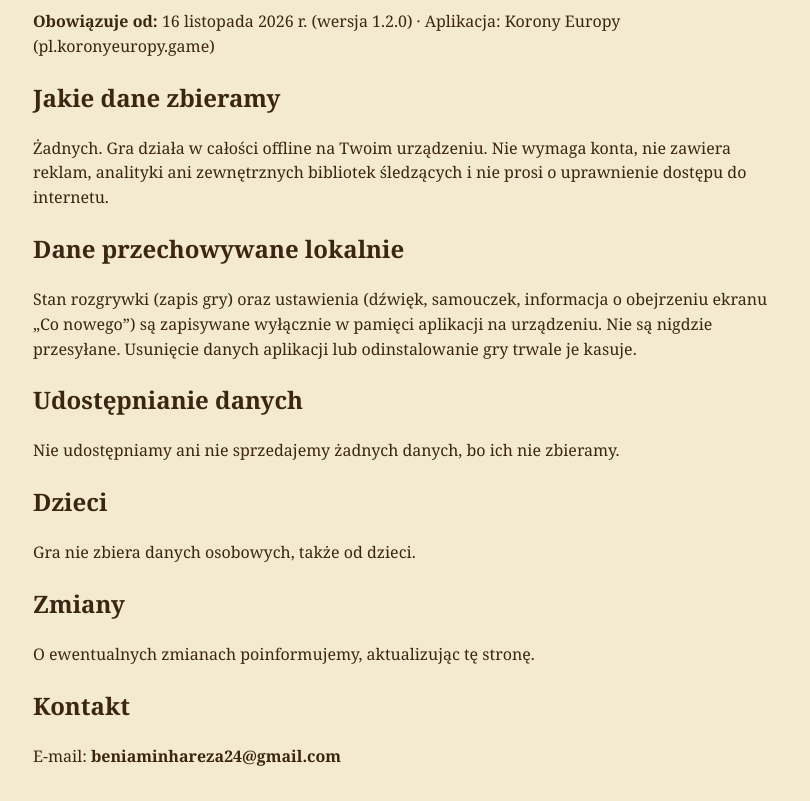
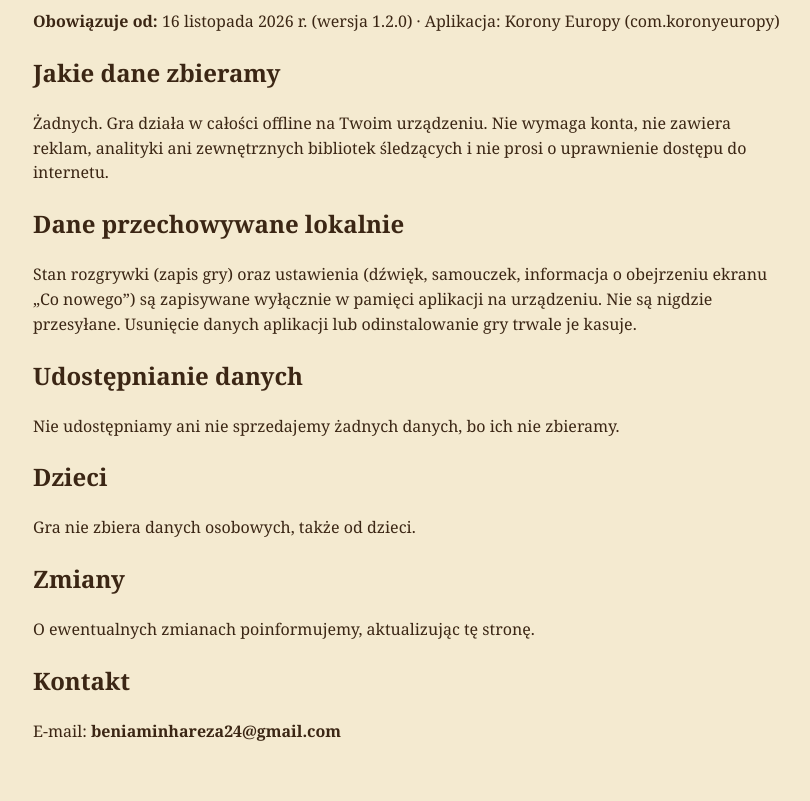
Before and after one commit to Benek2616/korony-europy, a plain HTML site: page index.html in a window 1280 px wide. Shown: the part 94-895 px from the top of the page, without its empty margins (227-1037 px from the left). After the commit the page ends 870 px from the top, so only its background shows below. Drawn offline with Linux system fonts and the light colour scheme.

Commit message:
Polityka: pakiet com.koronyeuropy

```diff
--- a/index.html
+++ b/index.html
@@ -1,7 +1,7 @@
 <!doctype html><html lang="pl"><head><meta charset="utf-8"><meta name="viewport" content="width=device-width,initial-scale=1"><title>Korony Europy – Polityka prywatności</title>
 <style>body{font-family:Georgia,serif;max-width:760px;margin:2em auto;padding:0 1em;line-height:1.55;color:#3b2614;background:#f4ead0}h1{color:#7a3a12}</style></head><body>
 <h1>Polityka prywatności – Korony Europy</h1>
-<p><b>Obowiązuje od:</b> 16 listopada 2026 r. (wersja 1.2.0) · Aplikacja: Korony Europy (pl.koronyeuropy.game)</p>
+<p><b>Obowiązuje od:</b> 16 listopada 2026 r. (wersja 1.2.0) · Aplikacja: Korony Europy (com.koronyeuropy)</p>
 <h2>Jakie dane zbieramy</h2>
 <p>Żadnych. Gra działa w całości offline na Twoim urządzeniu. Nie wymaga konta, nie zawiera reklam, analityki ani zewnętrznych bibliotek śledzących i nie prosi o uprawnienie dostępu do internetu.</p>
 <h2>Dane przechowywane lokalnie</h2>
```
Also changed, not shown: prywatnosc.html (+1 -1 lines).
